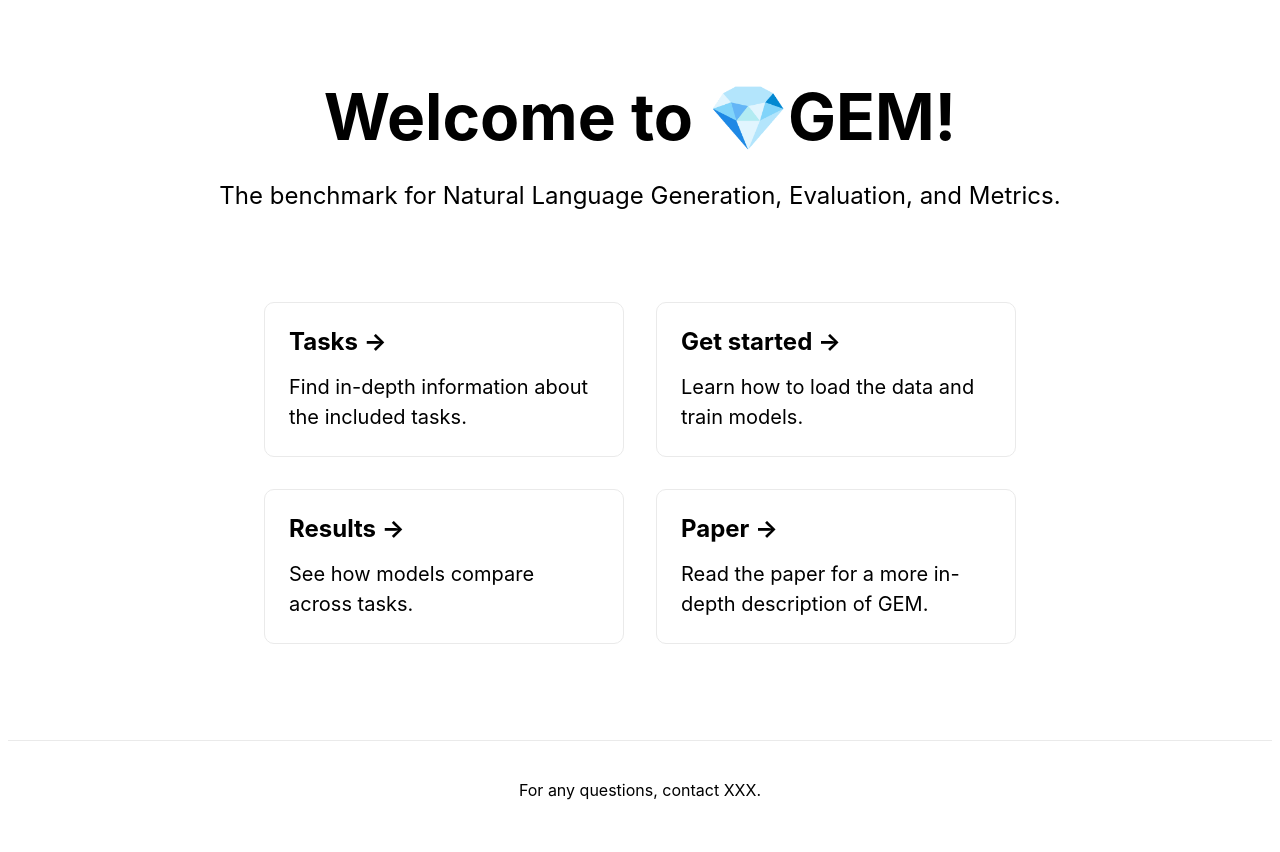
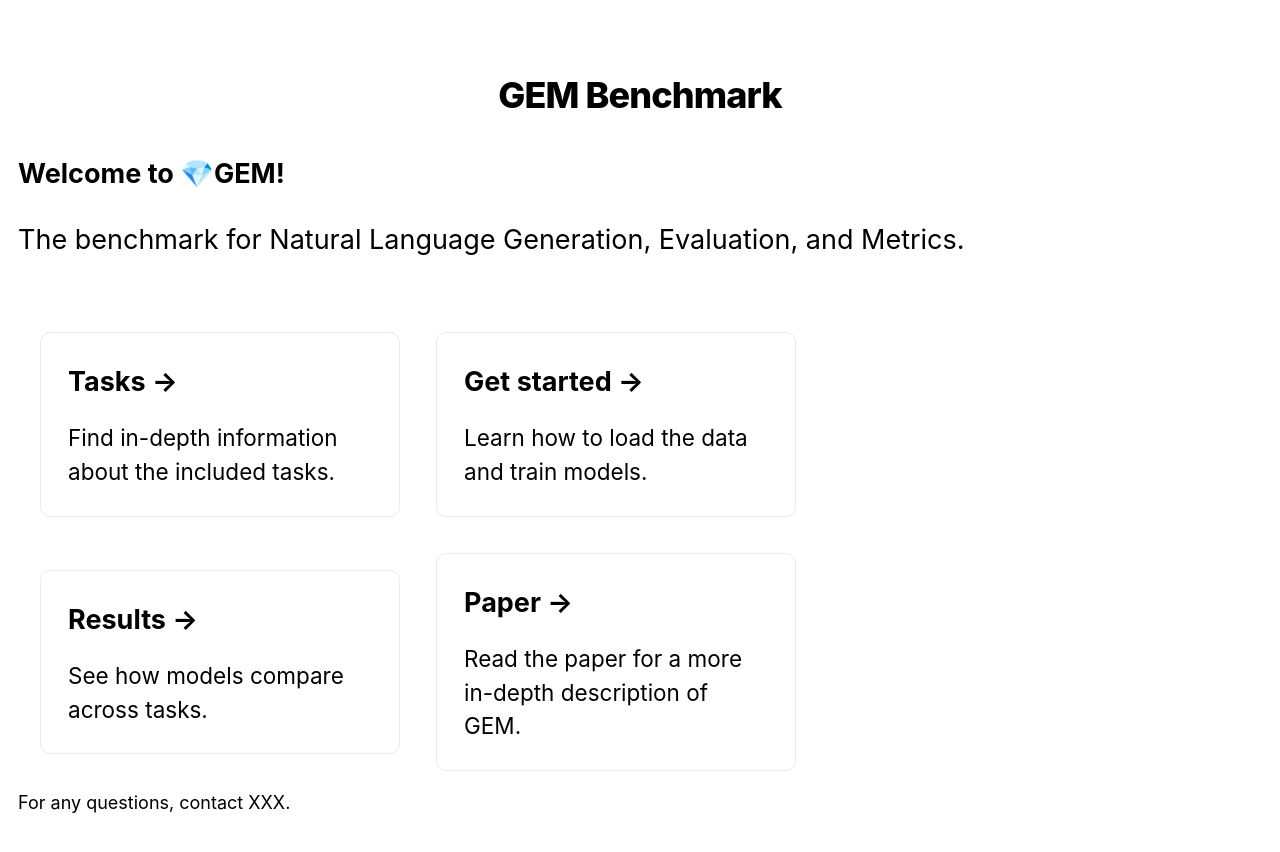
Before and after one commit to GEM-benchmark/GEM-benchmark.github.io, a Next.js app in the folder web/: page / in a window 1280 px wide. Shown: the top 852 px of the page. Built offline with nearby package versions, Linux system fonts and the light colour scheme.

Commit message:
add styles and layout

```diff
--- /dev/null
+++ b/web/components/layout.js
@@ -0,0 +1,58 @@
+import Head from 'next/head'
+import styles from './layout.module.css'
+import utilStyles from '../styles/utils.module.css'
+import Link from 'next/link'
+
+const name = 'GEM Benchmark'
+export const siteTitle = 'GEM'
+
+export default function Layout({ children, home }) {
+  return (
+    <div className={styles.container}>
+      <Head>
+        <link rel="icon" href="/favicon.ico" />
+        <meta
+          name="description"
+          content="Benchmark natural language generation systems with GEM."
+        />
+        <meta
+          property="og:image"
+          content={`https://og-image.now.sh/${encodeURI(
+            siteTitle
+          )}.png?theme=light&md=0&fontSize=75px&images=https%3A%2F%2Fassets.vercel.com%2Fimage%2Fupload%2Ffront%2Fassets%2Fdesign%2Fnextjs-black-logo.svg`}
+        />
+        <meta name="og:title" content={siteTitle} />
+        <meta name="twitter:card" content="summary_large_image" />
+      </Head>
+      <header className={styles.header}>
+        {home ? (
+          <>
+            <h1 className={utilStyles.headingXl}>{name}</h1>
+          </>
+        ) : (
+            <>
+              <h2 className={utilStyles.headingLg}>
+                <Link href="/">
+                  <a className={utilStyles.colorInherit}>{name}</a>
+                </Link>
+              </h2>
+            </>
+          )}
+      </header>
+      <main>{children}</main>
+      <footer>
+
+        {!home && (
+          <span className={styles.backToHome}>
+            <Link href="/">
+              <a>← Back to home</a>
+            </Link>
+          </span>
+        )}
+        <span>
+          For any questions, contact XXX.
+        </span>
+      </footer>
+    </div>
+  )
+}
--- /dev/null
+++ b/web/components/layout.module.css
@@ -0,0 +1,15 @@
+.container {
+  max-width: 72rem;
+  padding: 0 1rem;
+  margin: 3rem auto 6rem;
+}
+
+.header {
+  display: flex;
+  flex-direction: column;
+  align-items: center;
+}
+
+.backToHome {
+  margin: 3rem 3rem 0 0;
+}
--- /dev/null
+++ b/web/pages/_app.js
@@ -0,0 +1,5 @@
+import '../styles/global.css'
+
+export default function App({ Component, pageProps }) {
+  return <Component {...pageProps} />
+}
--- a/web/pages/index.js
+++ b/web/pages/index.js
@@ -1,47 +1,46 @@
 import Head from 'next/head'
+import Layout, { siteTitle } from '../components/layout'
 import Link from 'next/link'
+import utilStyles from '../styles/utils.module.css'
+import styles from './index.module.css'
 
 export default function Home() {
   return (
-    <div className="container">
+    <Layout home>
       <Head>
-        <title>GEM Benchmark</title>
-        <link rel="icon" href="/favicon.ico" />
+        <title>{siteTitle}</title>
       </Head>
 
-      <main>
-        <h1 className="title">
+      <h1 className={utilStyles.headingLg}>
         Welcome to 💎GEM!
         </h1>
-
-        <p className="description">
+      <p className={styles.description}>
         The benchmark for Natural Language Generation, Evaluation, and Metrics.
         </p>
-
-        <div className="grid">
+      <div className={styles.grid}>
         <Link href="/tasks/">
-            <a className="card">
+          <a className={styles.card}>
             <h3>Tasks &rarr;</h3>
             <p>Find in-depth information about the included tasks.</p>
           </a>
         </Link>
 
         <Link href="/get_started">
-            <a className="card">
+          <a className={styles.card}>
             <h3>Get started &rarr;</h3>
             <p>Learn how to load the data and train models.</p>
           </a>
         </Link>
 
         <Link href="#">
-            <a className="card">
+          <a className={styles.card}>
             <h3>Results &rarr;</h3>
             <p>See how models compare across tasks.</p>
           </a>
         </Link>
 
         <Link href="#">
-            <a className="card" >
+          <a className={styles.card} >
             <h3>Paper &rarr;</h3>
             <p>
               Read the paper for a more in-depth description of GEM.
@@ -49,157 +48,6 @@
           </a>
         </Link>
       </div>
-      </main>
-
-      <footer>
-        For any questions, contact XXX.
-      </footer>
-
-      <style jsx>{`
-        .container {
-          min-height: 100vh;
-          padding: 0 0.5rem;
-          display: flex;
-          flex-direction: column;
-          justify-content: center;
-          align-items: center;
-        }
-
-        main {
-          padding: 5rem 0;
-          flex: 1;
-          display: flex;
-          flex-direction: column;
-          justify-content: center;
-          align-items: center;
-        }
-
-        footer {
-          width: 100%;
-          height: 100px;
-          border-top: 1px solid #eaeaea;
-          display: flex;
-          justify-content: center;
-          align-items: center;
-        }
-
-        footer img {
-          margin-left: 0.5rem;
-        }
-
-        footer a {
-          display: flex;
-          justify-content: center;
-          align-items: center;
-        }
-
-        a {
-          color: inherit;
-          text-decoration: none;
-        }
-
-        .title a {
-          color: #0070f3;
-          text-decoration: none;
-        }
-
-        .title a:hover,
-        .title a:focus,
-        .title a:active {
-          text-decoration: underline;
-        }
-
-        .title {
-          margin: 0;
-          line-height: 1.15;
-          font-size: 4rem;
-        }
-
-        .title,
-        .description {
-          text-align: center;
-        }
-
-        .description {
-          line-height: 1.5;
-          font-size: 1.5rem;
-        }
-
-        code {
-          background: #fafafa;
-          border-radius: 5px;
-          padding: 0.75rem;
-          font-size: 1.1rem;
-          font-family: Menlo, Monaco, Lucida Console, Liberation Mono,
-            DejaVu Sans Mono, Bitstream Vera Sans Mono, Courier New, monospace;
-        }
-
-        .grid {
-          display: flex;
-          align-items: center;
-          justify-content: center;
-          flex-wrap: wrap;
-
-          max-width: 800px;
-          margin-top: 3rem;
-        }
-
-        .card {
-          margin: 1rem;
-          flex-basis: 45%;
-          padding: 1.5rem;
-          text-align: left;
-          color: inherit;
-          text-decoration: none;
-          border: 1px solid #eaeaea;
-          border-radius: 10px;
-          transition: color 0.15s ease, border-color 0.15s ease;
-        }
-
-        .card:hover,
-        .card:focus,
-        .card:active {
-          color: #0070f3;
-          border-color: #0070f3;
-        }
-
-        .card h3 {
-          margin: 0 0 1rem 0;
-          font-size: 1.5rem;
-        }
-
-        .card p {
-          margin: 0;
-          font-size: 1.25rem;
-          line-height: 1.5;
-        }
-
-        .logo {
-          height: 1em;
-        }
-
-        @media (max-width: 600px) {
-          .grid {
-            width: 100%;
-            flex-direction: column;
-          }
-        }
-      `}</style>
-
-      <style jsx global>{`
-        html,
-        body {
-          padding: 0;
-          margin: 0;
-          font-family: -apple-system, BlinkMacSystemFont, Segoe UI, Roboto,
-            Oxygen, Ubuntu, Cantarell, Fira Sans, Droid Sans, Helvetica Neue,
-            sans-serif;
-        }
-
-        * {
-          box-sizing: border-box;
-        }
-      `}</style>
-    </div>
+    </Layout>
   )
 }
--- /dev/null
+++ b/web/pages/index.module.css
@@ -0,0 +1,62 @@
+.container {
+  min-height: 100vh;
+  padding: 0 0.5rem;
+  display: flex;
+  flex-direction: column;
+  justify-content: center;
+  align-items: center;
+}
+
+.title, .description {
+  text-align: left;
+}
+
+.description {
+  line-height: 1.5;
+  font-size: 1.5rem;
+}
+
+.grid {
+  display: flex;
+  align-items: center;
+  justify-content: center;
+  flex-wrap: wrap;
+  max-width: 800px;
+  margin-top: 3rem;
+}
+
+.card {
+  margin: 1rem;
+  flex-basis: 45%;
+  padding: 1.5rem;
+  text-align: left;
+  color: inherit;
+  text-decoration: none;
+  border: 1px solid #eaeaea;
+  border-radius: 10px;
+  transition: color 0.15s ease, border-color 0.15s ease;
+}
+
+.card:hover, .card:focus, .card:active {
+  color: #0070f3;
+  border-color: #0070f3;
+  text-decoration: none;
+}
+
+.card h3 {
+  margin: 0 0 1rem 0;
+  font-size: 1.5rem;
+}
+
+.card p {
+  margin: 0;
+  font-size: 1.25rem;
+  line-height: 1.5;
+}
+
+@media (max-width: 600px) {
+  .grid {
+    width: 100%;
+    flex-direction: column;
+  }
+}
--- /dev/null
+++ b/web/styles/global.css
@@ -0,0 +1,35 @@
+html,
+body {
+  padding: 0;
+  margin: 0;
+  font-family: -apple-system, BlinkMacSystemFont, Segoe UI, Roboto, Oxygen, Ubuntu,
+    Cantarell, Fira Sans, Droid Sans, Helvetica Neue, sans-serif;
+  line-height: 1.6;
+  font-size: 18px;
+}
+
+* {
+  box-sizing: border-box;
+}
+
+a {
+  color: #0070f3;
+  text-decoration: none;
+}
+
+a:hover {
+  text-decoration: underline;
+}
+
+img {
+  max-width: 100%;
+  display: block;
+}
+
+code {
+  background: #fafafa;
+  border-radius: 5px;
+  padding: 0.75rem;
+  font-size: 1.1rem;
+  font-family: Menlo, Monaco, Lucida Console, Liberation Mono, DejaVu Sans Mono, Bitstream Vera Sans Mono, Courier New, monospace;
+}
--- /dev/null
+++ b/web/styles/utils.module.css
@@ -0,0 +1,52 @@
+.heading2Xl {
+  font-size: 2.5rem;
+  line-height: 1.2;
+  font-weight: 800;
+  letter-spacing: -0.05rem;
+  margin: 1rem 0;
+}
+
+.headingXl {
+  font-size: 2rem;
+  line-height: 1.3;
+  font-weight: 800;
+  letter-spacing: -0.05rem;
+  margin: 1rem 0;
+}
+
+.headingLg {
+  font-size: 1.5rem;
+  line-height: 1.4;
+  margin: 1rem 0;
+}
+
+.headingMd {
+  font-size: 1.2rem;
+  line-height: 1.5;
+}
+
+.borderCircle {
+  border-radius: 9999px;
+}
+
+.colorInherit {
+  color: inherit;
+}
+
+.padding1px {
+  padding-top: 1px;
+}
+
+.list {
+  list-style: none;
+  padding: 0;
+  margin: 0;
+}
+
+.listItem {
+  margin: 0 0 1.25rem;
+}
+
+.lightText {
+  color: #999;
+}
```
Also changed, not shown: web/pages/tasks/index.js (+14 -1 lines). Lines whose indentation alone changed are shown as unchanged.
